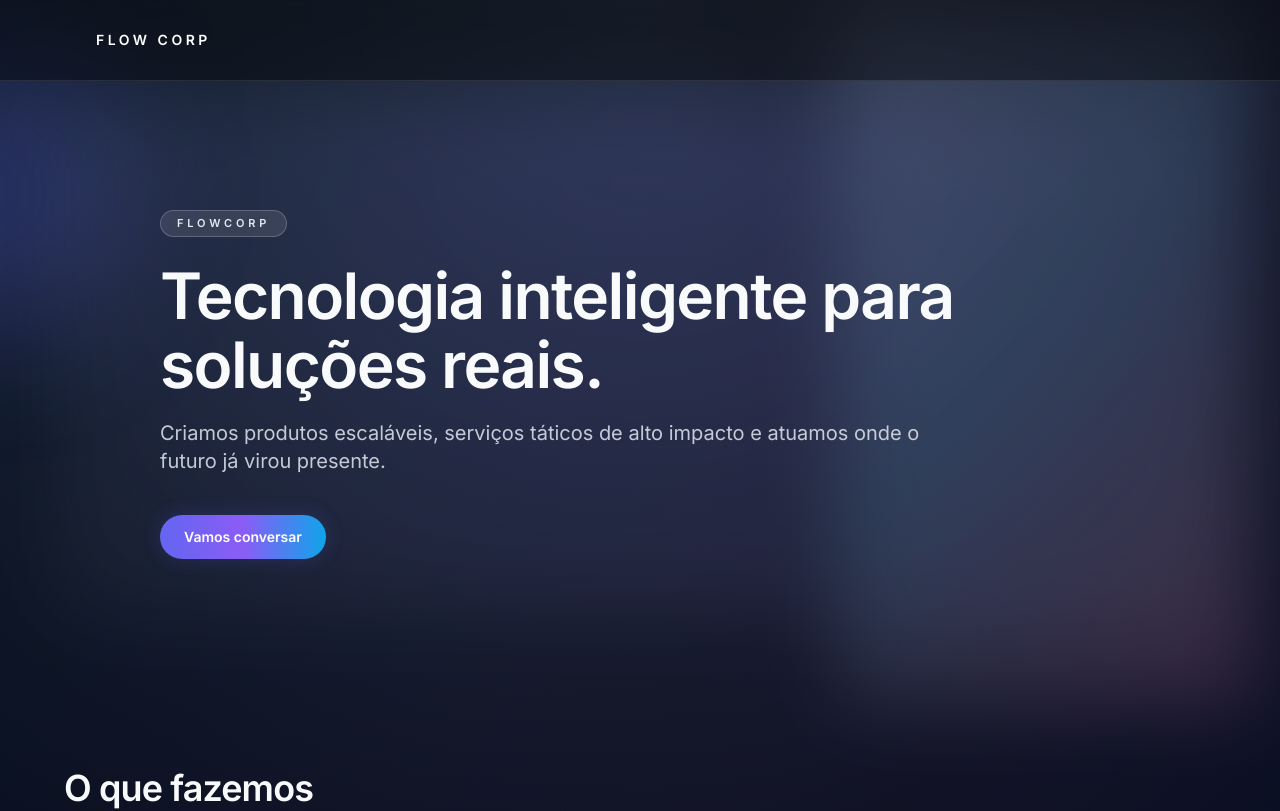
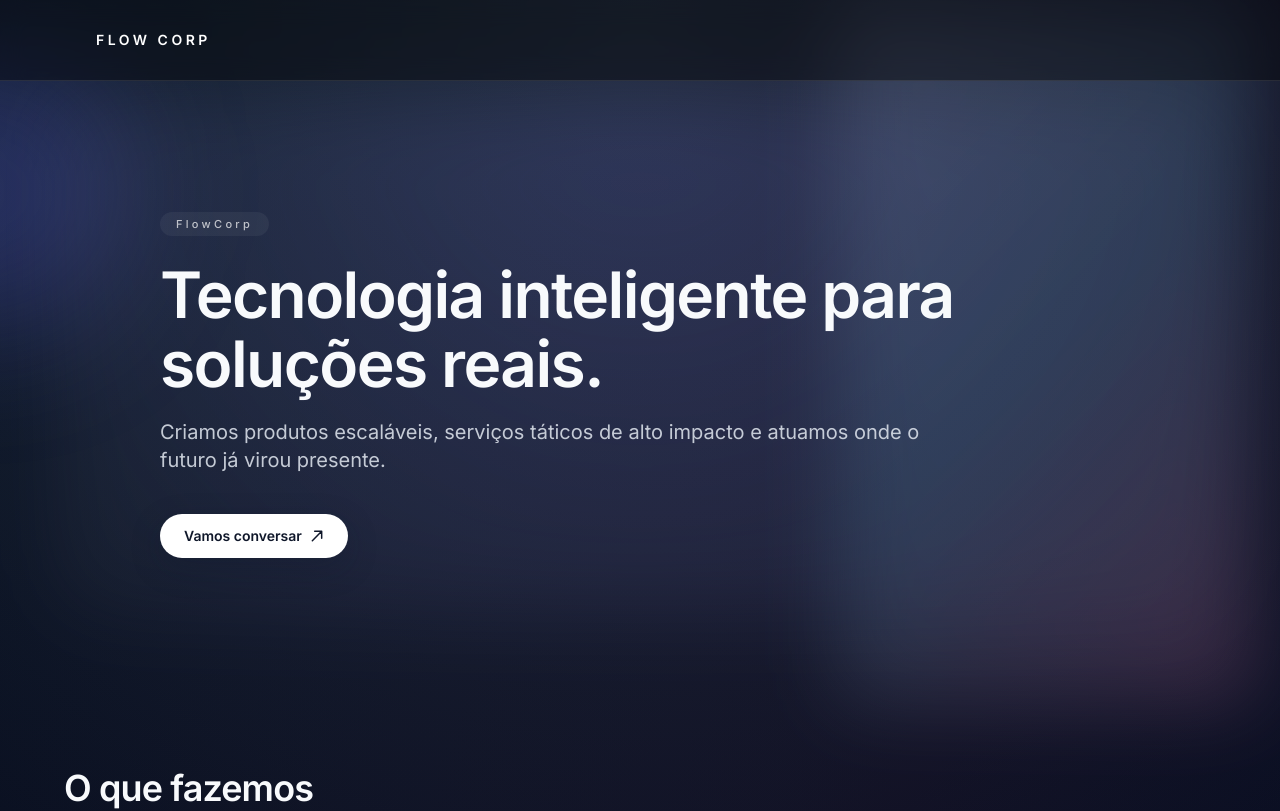
Before and after one commit to igorbiccas/flowcorp-site, a React (Vite) app: page / in a window 1280 px wide. Shown: the top 811 px of the page. Built offline with nearby package versions, Linux system fonts and the light colour scheme.

Commit message:
Restyle hero tag and CTA button

```diff
--- a/App.tsx
+++ b/App.tsx
@@ -64,7 +64,7 @@ const App: React.FC = () => {
           <div className="pointer-events-none absolute inset-y-0 right-6 hidden w-[420px] max-w-[38vw] rounded-3xl border border-white/10 bg-white/10 bg-[linear-gradient(135deg,rgba(165,180,252,0.14),rgba(14,165,233,0.12),rgba(236,72,153,0.18))] opacity-70 blur-2xl sm:block" aria-hidden="true" />
           <div className="mx-auto w-full max-w-[960px]">
             <AnimatedSection className="w-full" delay="duration-700">
-              <span className="inline-flex items-center gap-2 rounded-full border border-white/20 bg-white/10 px-4 py-1 text-[11px] font-semibold uppercase tracking-[0.35em] text-slate-200">
+              <span className="inline-flex items-center gap-2 rounded-full bg-white/5 px-4 py-1 text-[11px] font-medium tracking-[0.3em] text-white/70">
                 FlowCorp
               </span>
               <h1 className="mt-6 text-5xl font-semibold leading-[1.08] tracking-tight text-slate-50 sm:text-[64px]">Tecnologia inteligente para soluções reais.</h1>
@@ -78,9 +78,24 @@ const App: React.FC = () => {
               <div className="mt-10 flex flex-wrap items-center gap-4">
                 <a
                   href="#contato"
-                  className="inline-flex items-center rounded-full bg-gradient-to-r from-indigo-500 via-violet-500 to-sky-500 px-6 py-3 text-sm font-semibold text-white shadow-[0_0_20px_rgba(99,102,241,0.2)] transition-all duration-200 hover:shadow-[0_0_28px_rgba(99,102,241,0.3)]"
+                  className="inline-flex items-center gap-2 rounded-full bg-white px-6 py-3 text-sm font-semibold text-slate-900 shadow-[0_10px_30px_rgba(15,23,42,0.25)] transition-[box-shadow,transform] duration-200 hover:-translate-y-0.5 hover:shadow-[0_18px_45px_rgba(15,23,42,0.3)]"
                 >
                   Vamos conversar
+                  <svg
+                    className="h-3.5 w-3.5"
+                    viewBox="0 0 14 14"
+                    fill="none"
+                    xmlns="http://www.w3.org/2000/svg"
+                    aria-hidden="true"
+                  >
+                    <path
+                      d="M2.333 11.667 11.667 2.333m0 0H4.667m7 0v7"
+                      stroke="currentColor"
+                      strokeWidth="1.5"
+                      strokeLinecap="round"
+                      strokeLinejoin="round"
+                    />
+                  </svg>
                 </a>
               </div>
             </AnimatedSection>
```
